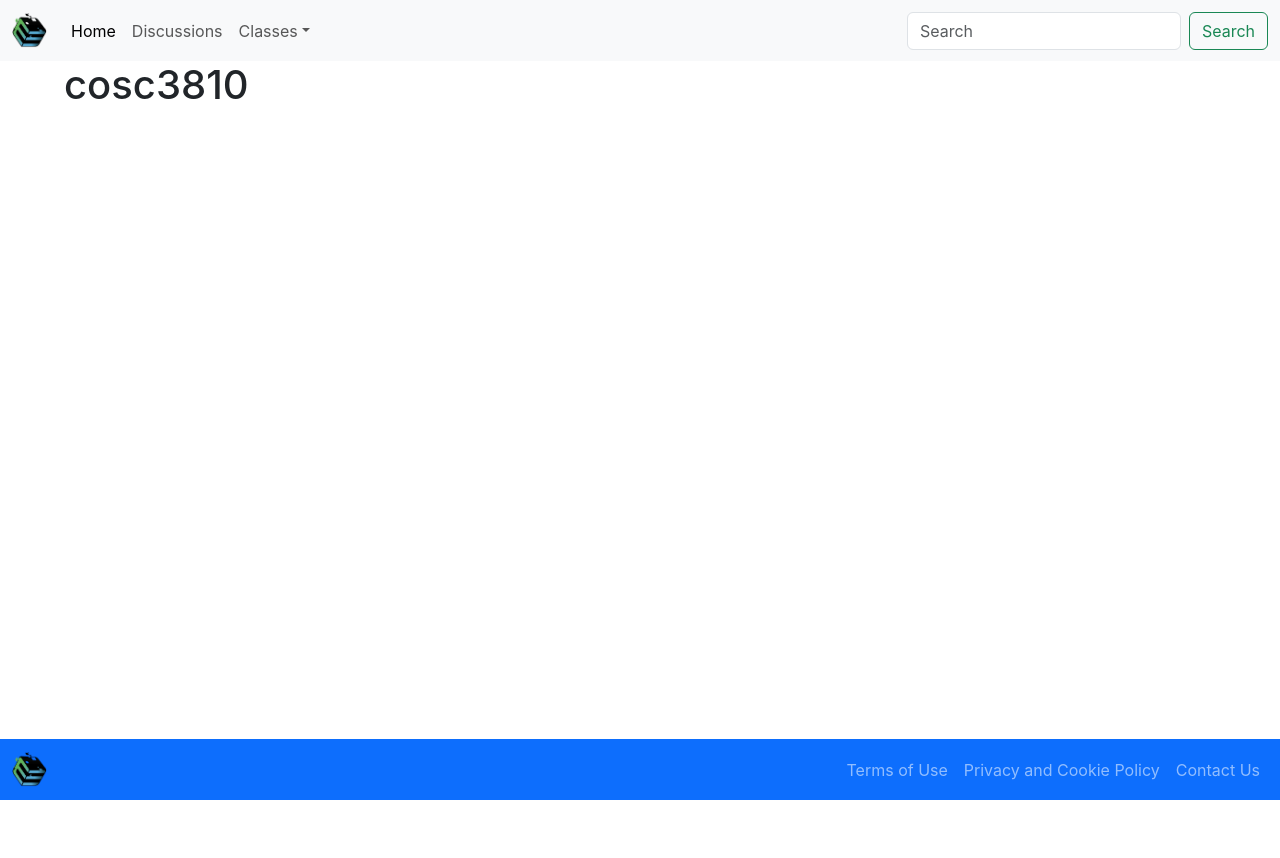
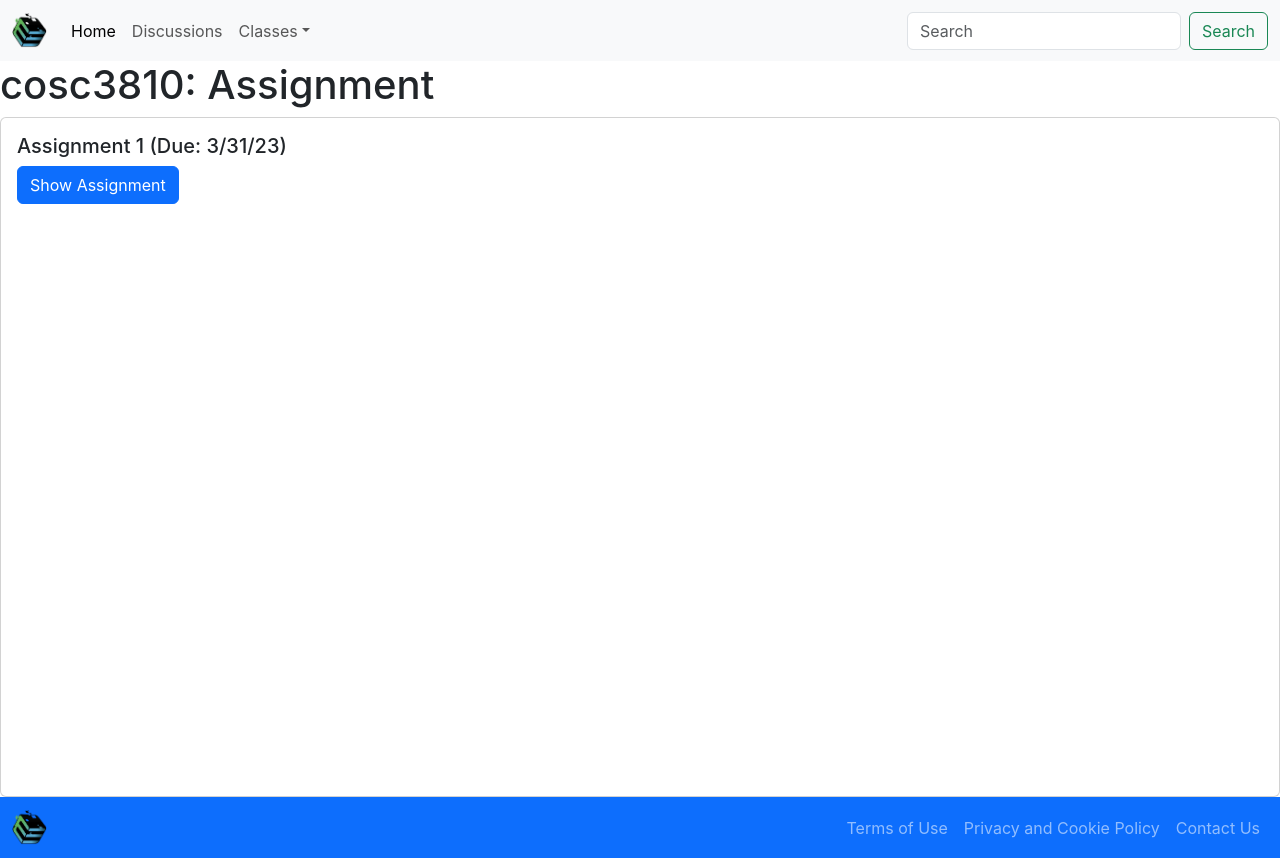
Before and after one commit to JSchneid850/COSC3810, a React (Create React App) app: page /Cosc3810 in a window 1280 px wide. Before the commit the page ends 800 px from the top, so only its background shows below. Built offline with nearby package versions, Linux system fonts and the light colour scheme.

Commit message:
Now we're cooking with react hooks

```diff
--- a/package.json
+++ b/package.json
@@ -8,6 +8,7 @@
     "@testing-library/user-event": "^13.5.0",
     "bootstrap": "^5.3.0-alpha2",
     "react": "^18.2.0",
+    "react-bootstrap": "^2.7.2",
     "react-dom": "^18.2.0",
     "react-router-dom": "^6.9.0",
     "react-scripts": "5.0.1",
--- a/src/App.js
+++ b/src/App.js
@@ -8,14 +8,15 @@ import NoPage from "./pages/NoPage";
 import Cosc2100 from "./pages/Cosc2100";
 import Cosc3810 from "./pages/Cosc3810";
 import Cosc4920 from "./pages/Cosc4920";
-import Assignment from "./pages/Assignment";
+import Assignment from "./components/Assignment";
 
 
 export default function App() {
   return (
+    <div className="d-flex flex-column min-vh-100">
     <BrowserRouter>
       <Routes>
-        <Route path="/" element={<Layout />}>
+        <Route  path="/" element={<Layout />}>
           <Route index element={<Home />} />
           <Route path="blogs" element={<Blogs />} />
           <Route path="contact" element={<Contact />} />
@@ -29,6 +30,7 @@ export default function App() {
         </Route>
       </Routes>
     </BrowserRouter>
+    </div>
   );
 }
 
--- /dev/null
+++ b/src/Layout.css
@@ -0,0 +1,3 @@
+.container {
+    min-height: calc(100% - 56px);
+  }
--- a/src/pages/Assignment.jsx
+++ b/src/components/Assignment.jsx
@@ -1,7 +1,7 @@
 
-import PDFView from '../components/pdfview.jsx';
+import PDFView from './pdfview.jsx';
 
-const Assignment = (props) => {
+function Assignment(props){
     return (
     <>
         <h1 style={{padding: "20px"}}>{props.head}</h1>
--- a/src/components/pdfview.jsx
+++ b/src/components/pdfview.jsx
@@ -1,6 +1,6 @@
 function PDFView(pdf){
     return(
-        <iframe src={pdf.url} width="100%" height="1000px" />
+        <iframe title="pdf" src={pdf.url} width="100%" height="1000px" />
     );
 }
 
--- a/src/index.css
+++ b/src/index.css
@@ -1,5 +1,6 @@
 body {
   margin: 0;
+  padding: 0;
   font-family: -apple-system, BlinkMacSystemFont, 'Segoe UI', 'Roboto', 'Oxygen',
     'Ubuntu', 'Cantarell', 'Fira Sans', 'Droid Sans', 'Helvetica Neue',
     sans-serif;
--- a/src/pages/Cosc2100.jsx
+++ b/src/pages/Cosc2100.jsx
@@ -1,5 +1,42 @@
+import { useState, useEffect} from "react";
+import { Card, Button } from "react-bootstrap";
+import Assignment from "../components/Assignment";
+
 const Cosc2100 = () => {
-    return <h1>cosc2100</h1>;
+
+
+  const [showAssignment, setShowAssignment] = useState(false);
+  const [viewportHeight, setViewportHeight] = useState(window.innerHeight);
+
+  useEffect(() => {
+    const handleResize = () => setViewportHeight(window.innerHeight);
+    window.addEventListener("resize", handleResize);
+    return () => window.removeEventListener("resize", handleResize);
+  }, []);
+
+  const handleButtonClick = () => {
+    setShowAssignment(true);
+  };
+
+  const cardMinHeight = viewportHeight - 120; // header + footer height
+
+    return (
+    <>
+      <h1>cosc2100:</h1>
+            <Card style={{ width: "100%", minHeight: cardMinHeight }}>
+        <Card.Body>
+          <Card.Title>Assignment 2 (Due: 4/2/23)</Card.Title>
+          {showAssignment ? (
+            <Assignment pdfUrl="https://www.w3.org/WAI/ER/tests/xhtml/testfiles/resources/pdf/dummy.pdf" />
+          ) : (
+            <Button variant="primary" onClick={handleButtonClick}>
+              Show Assignment
+            </Button>
+          )}
+        </Card.Body>
+      </Card>
+    </>
+    );
   };
 
   export default Cosc2100;
--- a/src/pages/Cosc3810.jsx
+++ b/src/pages/Cosc3810.jsx
@@ -1,5 +1,41 @@
-const Cosc3810 = () => {
-    return <h1>cosc3810</h1>;
+import { useState, useEffect} from "react";
+import { Card, Button } from "react-bootstrap";
+import Assignment from "../components/Assignment";
+
+function Cosc3810() {
+
+  const [showAssignment, setShowAssignment] = useState(false);
+  const [viewportHeight, setViewportHeight] = useState(window.innerHeight);
+
+  useEffect(() => {
+    const handleResize = () => setViewportHeight(window.innerHeight);
+    window.addEventListener("resize", handleResize);
+    return () => window.removeEventListener("resize", handleResize);
+  }, []);
+
+  const handleButtonClick = () => {
+    setShowAssignment(true);
   };
 
-  export default Cosc3810;
+  const cardMinHeight = viewportHeight - 120; // header + footer height
+
+  return (
+    <>
+      <h1>cosc3810: Assignment</h1>
+      <Card style={{ width: "100%", minHeight: cardMinHeight }}>
+        <Card.Body>
+          <Card.Title>Assignment 1 (Due: 3/31/23)</Card.Title>
+          {showAssignment ? (
+            <Assignment pdfUrl="https://www.w3.org/WAI/ER/tests/xhtml/testfiles/resources/pdf/dummy.pdf" />
+          ) : (
+            <Button variant="primary" onClick={handleButtonClick}>
+              Show Assignment
+            </Button>
+          )}
+        </Card.Body>
+      </Card>
+    </>
+  );
+}
+
+export default Cosc3810;
--- a/src/pages/Cosc4920.jsx
+++ b/src/pages/Cosc4920.jsx
@@ -1,5 +1,43 @@
-const Cosc4920 = () => {
-    return <h1>cosc4920</h1>;
+import { useState, useEffect} from "react";
+import { Card, Button } from "react-bootstrap";
+import Assignment from "../components/Assignment";
+
+function Cosc4920(){
+
+  const [showAssignment, setShowAssignment] = useState(false);
+  const [viewportHeight, setViewportHeight] = useState(window.innerHeight);
+
+  useEffect(() => {
+    const handleResize = () => setViewportHeight(window.innerHeight);
+    window.addEventListener("resize", handleResize);
+    return () => window.removeEventListener("resize", handleResize);
+  }, []);
+
+  const handleButtonClick = () => {
+    setShowAssignment(true);
   };
 
+  const cardMinHeight = viewportHeight - 120; // header + footer height
+
+    return (
+    <>
+      <h1>cosc4920:</h1>;
+        <Card style={{ width: "100%", minHeight: cardMinHeight }}>
+          <Card.Body>
+            <Card.Title>Assignment 1a (Due: 3/30/23)</Card.Title>
+            {showAssignment ? (
+              <Assignment pdfUrl="https://www.w3.org/WAI/ER/tests/xhtml/testfiles/resources/pdf/dummy.pdf" />
+            ) : (
+              <Button variant="primary" onClick={handleButtonClick}>
+                Show Assignment
+              </Button>
+            )}
+          </Card.Body>
+      </Card>
+    </>
+    );
+  };
+
+
+
   export default Cosc4920;
--- a/src/pages/Header.jsx
+++ b/src/pages/Header.jsx
@@ -1,5 +1,5 @@
 
-import { Outlet, Link } from "react-router-dom";
+import { Link } from "react-router-dom";
 
 const Header = () => {
   return (
--- a/src/pages/Home.jsx
+++ b/src/pages/Home.jsx
@@ -24,7 +24,7 @@ const Home = () => {
             <div className="col-sm-6">
               <div className="card">
                 <div className="card-body">
-                  <p>Due 03-31-2023</p>
+                  <p>COSC 3810: Due 03-31-2023</p>
                   <Link to="/assignment1" className="btn btn-outline-success">Assignment 1</Link>
                 </div>
               </div>
--- a/src/pages/Layout.jsx
+++ b/src/pages/Layout.jsx
@@ -1,16 +1,16 @@
-import { Outlet, Link } from "react-router-dom";
+import { Outlet } from "react-router-dom";
 import Header from "./Header";
 import Footer from "./Footer";
 
 const Layout = () => {
   return (
     <>
-      <div class="layout-container">
-        <Header />
-        <div id='layout-content'>
+      <div className="d-flex flex-column min-vh-100">
+        <Header className="w-100"/>
+        <div className='d-flex flex-column flex-grow-1'>
           <Outlet />
         </div>
-        <Footer />
+        <Footer className="bg-light text-center py-3 fixed w-100" style={{ position: "", bottom: 0, left: 0, right: 0 }}/>
       </div>
 
     </>
```
Also changed, not shown: 1 other file (tests, documents, lock files or other folders).
